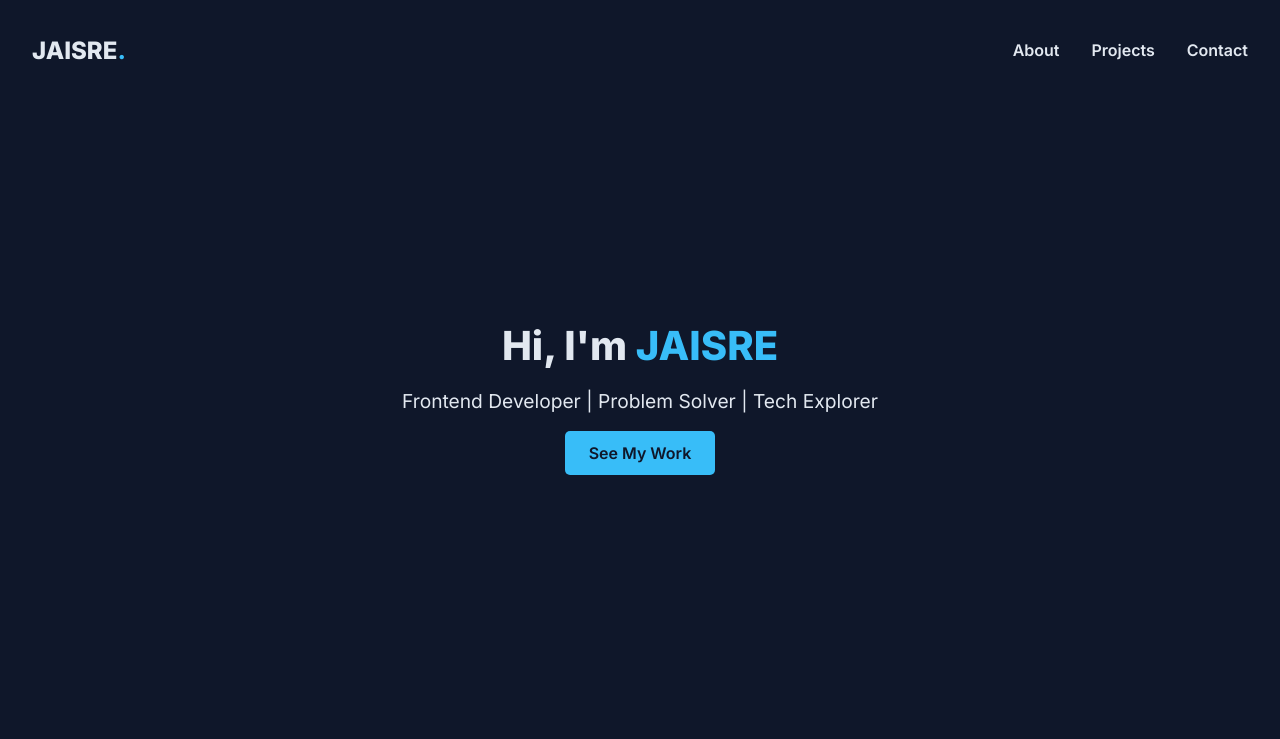
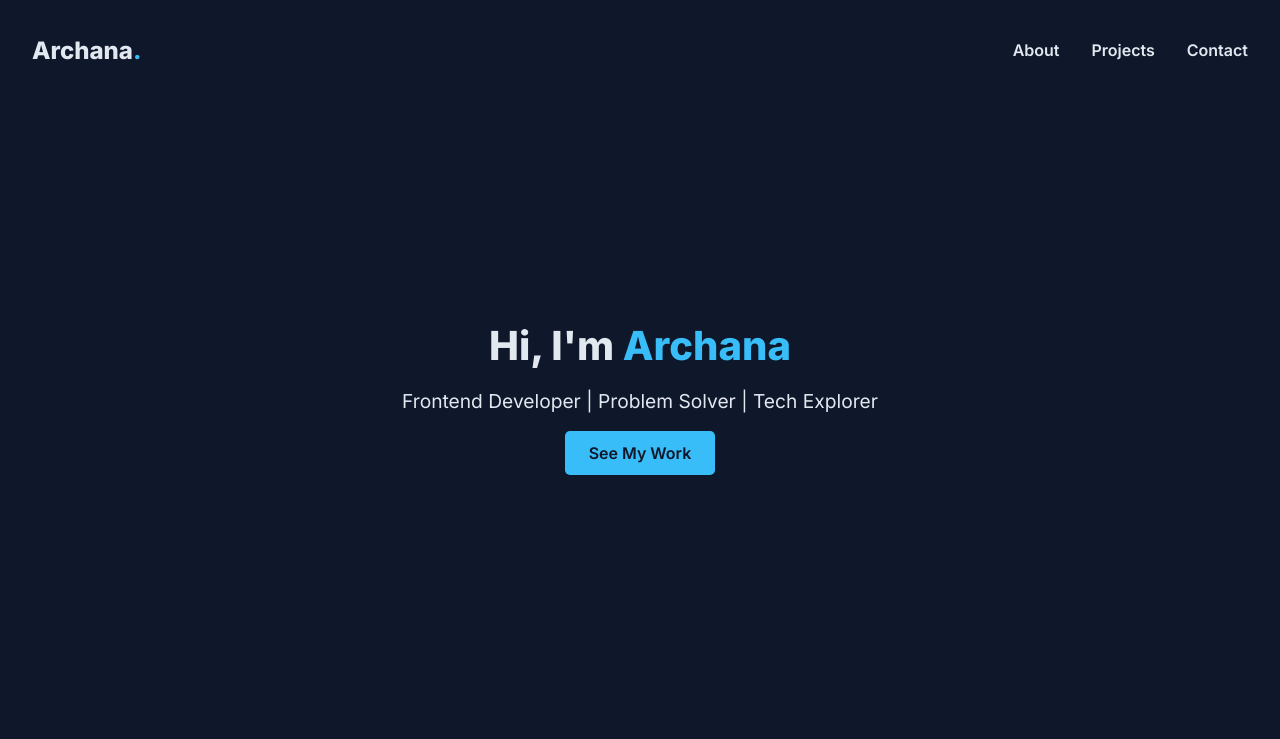
Before and after one commit to JAISRE-R/JAISRE_PORTFOLIO, a plain HTML site: page index.html in a window 1280 px wide. Shown: the top 739 px of the page. Drawn offline with Linux system fonts and the light colour scheme.

Commit message:
Update index.html
name update

```diff
--- a/index.html
+++ b/index.html
@@ -3,14 +3,14 @@
 <head>
   <meta charset="UTF-8" />
   <meta name="viewport" content="width=device-width, initial-scale=1.0"/>
-  <title>JAISRE | Portfolio</title>
+  <title>Archana | Portfolio</title>
   <link rel="stylesheet" href="styles.css"/>
   <link href="https://fonts.googleapis.com/css2?family=Inter:wght@400;600;800&display=swap" rel="stylesheet">
 </head>
 <body>
   <header>
     <nav class="navbar">
-      <div class="logo">JAISRE<span>.</span></div>
+      <div class="logo">Archana<span>.</span></div>
       <ul class="nav-links">
         <li><a href="#about">About</a></li>
         <li><a href="#projects">Projects</a></li>
@@ -20,7 +20,7 @@
 
     <section class="hero">
       <div class="hero-text">
-        <h1>Hi, I'm <span>JAISRE</span></h1>
+        <h1>Hi, I'm <span>Archana</span></h1>
         <p>Frontend Developer | Problem Solver | Tech Explorer</p>
         <a href="#projects" class="btn">See My Work</a>
       </div>
@@ -57,7 +57,7 @@
   </main>
 
   <footer>
-    <p>© 2025 Your Name. Built with 💻</p>
+    <p>© 2025 Archana. Built with 💻</p>
   </footer>
 </body>
 </html>
```
